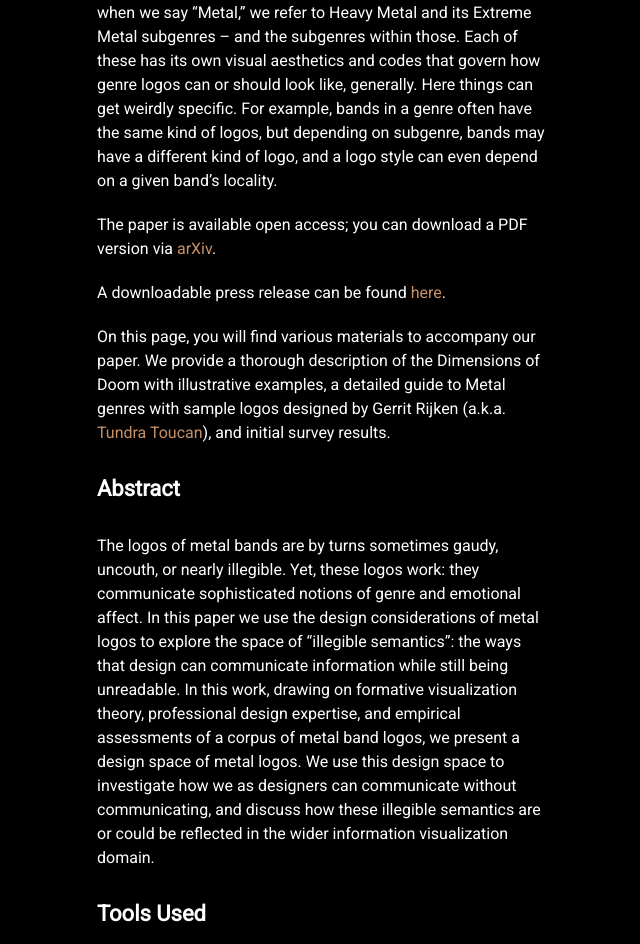
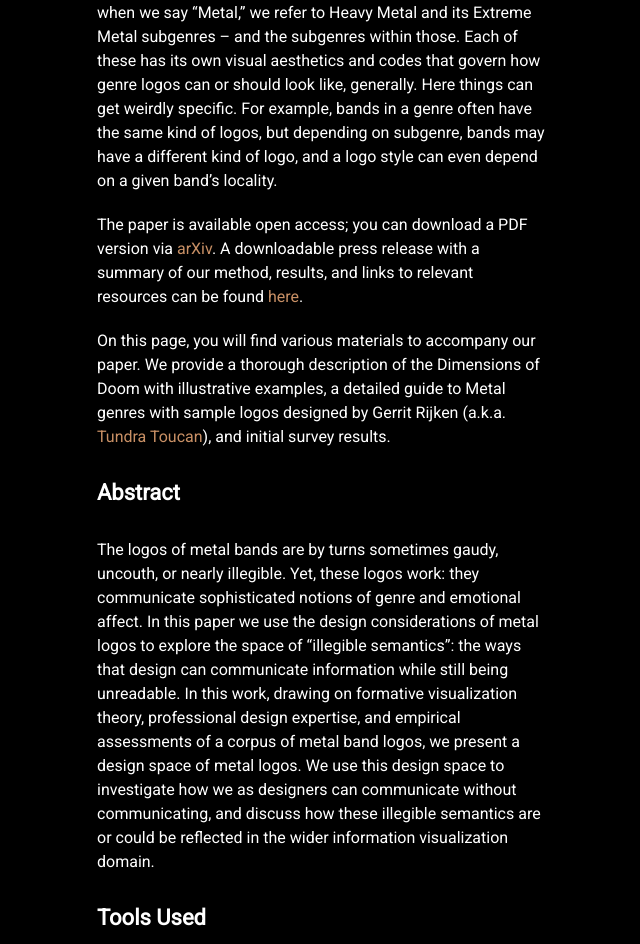
Before and after one commit to Noeska/illegiblesemantics, a Jekyll site: the page built from pages/about.md, in a window 1280 px wide. Shown: the part 607-1551 px from the top of the page, without its empty margins (198-838 px from the left). Built offline with Jekyll 4.4.1, drawn with Linux system fonts in a browser that asks for light colours; nearby versions of some CDN libraries.

Commit message:
Update about.md

```diff
--- a/pages/about.md
+++ b/pages/about.md
@@ -10,9 +10,7 @@ permalink: /home
 *Welcome to the additional materials companion website for the alt.VIS paper submission "Illegible Semantics: Exploring the Design Space of Metal Logos".*
 In our paper "Illegible Semantics" we explore the "design space" of Metal logos; and when we say "Metal," we refer to Heavy Metal and its Extreme Metal subgenres -- and the subgenres within those. Each of these has its own visual aesthetics and codes that govern how genre logos can or should look like, generally. Here things can get weirdly specific. For example, bands in a genre often have the same kind of logos, but depending on subgenre, bands may have a different kind of logo, and a logo style can even depend on a given band's locality.
 
-The paper is available open access; you can download a PDF version via <a href="https://arxiv.org/pdf/2109.01688" target="_blank" rel="noopener"><span>arXiv</span></a>.
-
-A downloadable press release can be found <a href="\illegiblesemantics\assets\press\Illegible_Semantics_Press_Release.pdf" target="_blank" rel="noopener"><span>here</span></a>.
+The paper is available open access; you can download a PDF version via <a href="https://arxiv.org/pdf/2109.01688" target="_blank" rel="noopener"><span>arXiv</span></a>. A downloadable press release  with a summary of our method, results, and links to relevant resources can be found <a href="\illegiblesemantics\assets\press\Illegible_Semantics_Press_Release.pdf" target="_blank" rel="noopener"><span>here</span></a>.
 
 <!--
 [Download our press release!](/assets/press/Illegible_Semantics_Press_Release.pdf)
```
